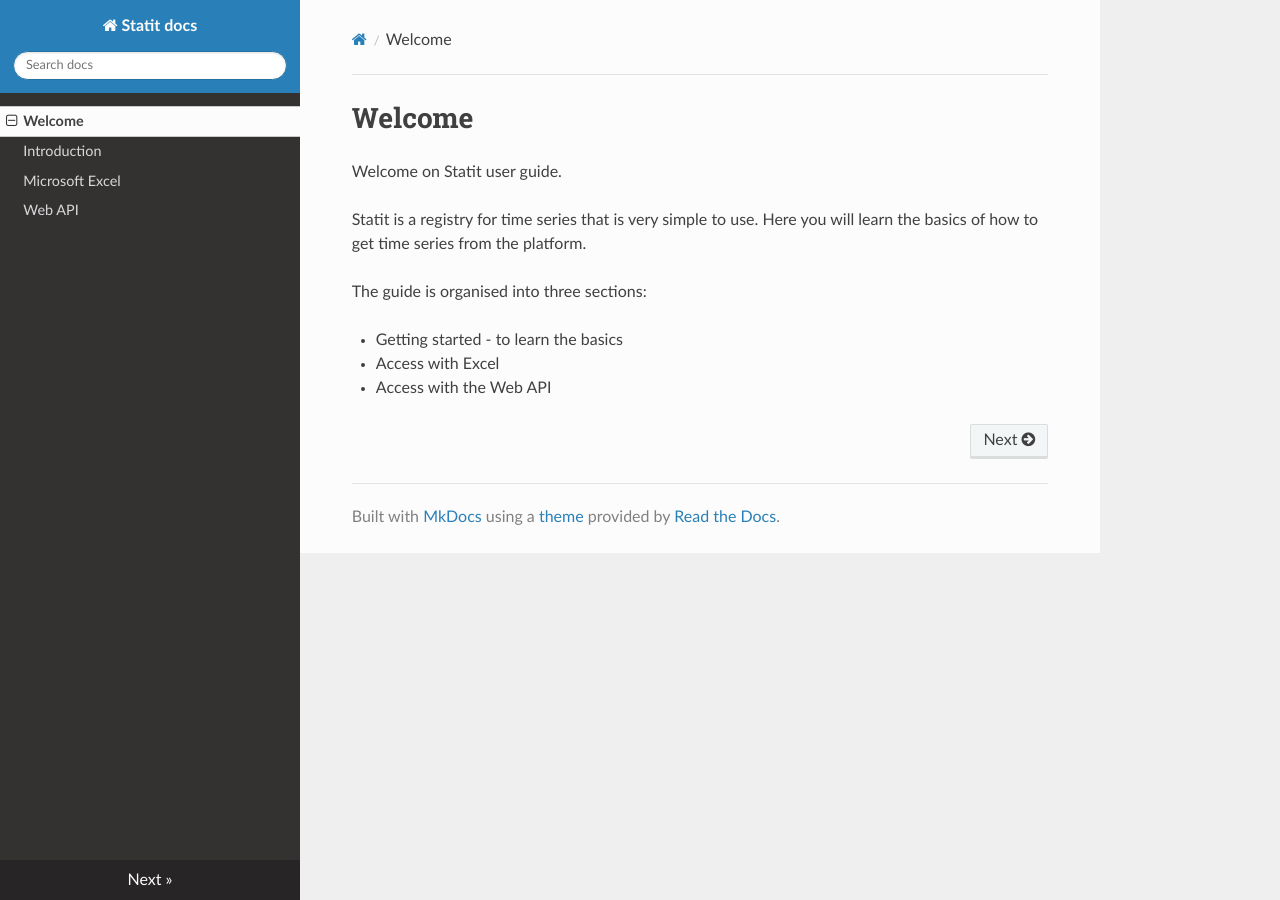
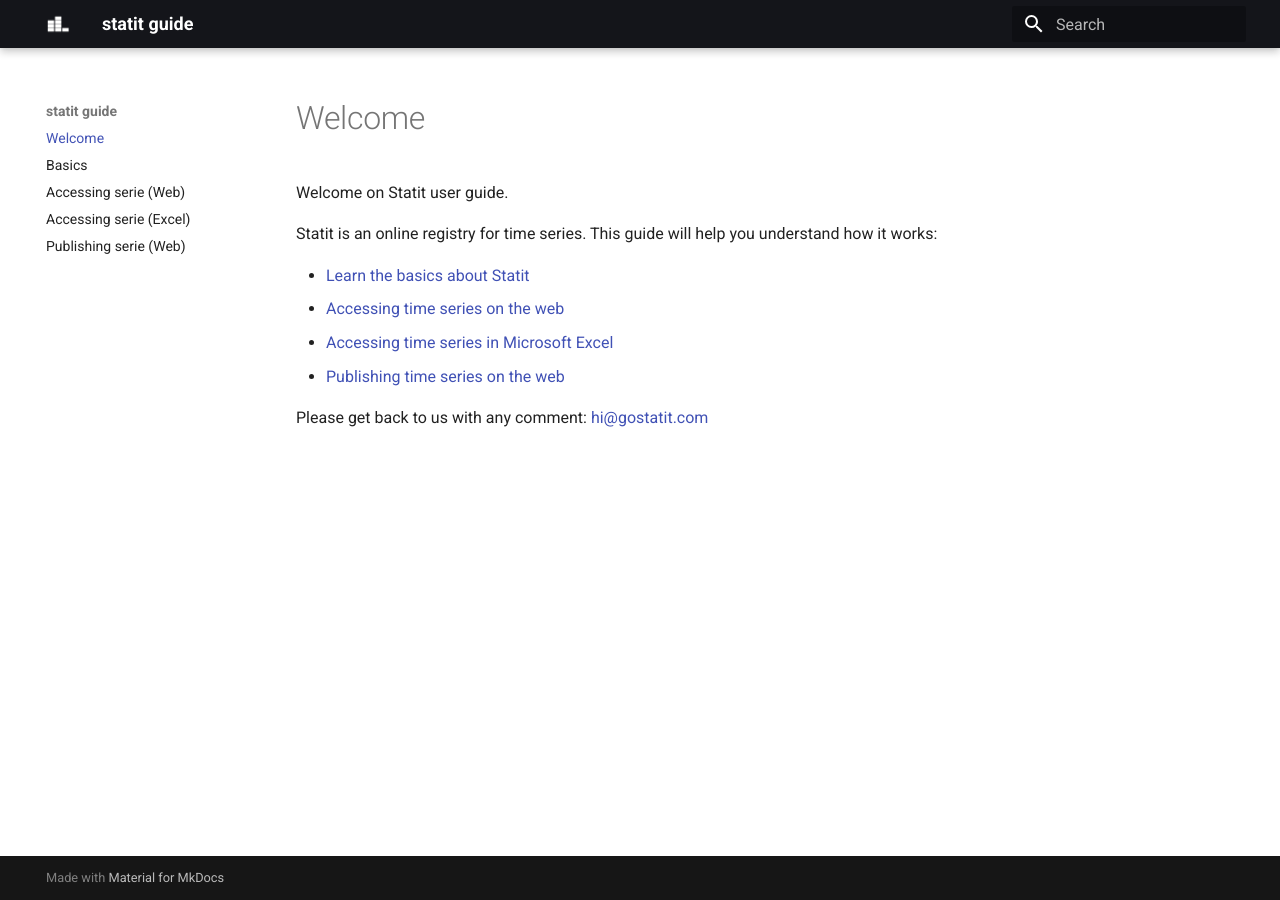
Before and after one commit to t-lm/statdocs, an MkDocs documentation site: the page built from docs/index.md, in a window 1280 px wide. Built offline with MkDocs 1.6.1 and Material for MkDocs 9.7.7, drawn with Linux system fonts in a browser that asks for light colours; nearby versions of some CDN libraries.

Commit message:
2021-03-01

```diff
--- a/docs/index.md
+++ b/docs/index.md
@@ -2,10 +2,11 @@
 
 Welcome on Statit user guide.
 
-Statit is a registry for time series that is very simple to use. Here you will learn the basics of how to get time series from the platform.
+Statit is an online registry for time series. This guide will help you understand how it works:
 
-The guide is organised into three sections:
+* [Learn the basics about Statit](intro.md)
+* [Accessing time series on the web](access-web.md)
+* [Accessing time series in Microsoft Excel](access-excel.md)
+* [Publishing time series on the web](publish-web.md)
 
-* Getting started - to learn the basics
-* Access with Excel
-* Access with the Web API
+Please get back to us with any comment: [hi@gostatit.com](mailto:hi@gostatit.com)
--- a/mkdocs.yml
+++ b/mkdocs.yml
@@ -1,7 +1,17 @@
-site_name: Statit docs
+site_name: statit guide
 nav:
     - Welcome: index.md
-    - Introduction: intro.md
-    - Microsoft Excel: excel.md
-    - Web API: api.md
-theme: readthedocs
+    - Basics: basics.md
+    - Accessing serie (Web): access-web.md
+    - Accessing serie (Excel): access-excel.md
+    - Publishing serie (Web): publish-web.md
+theme:
+  name: material
+  palette:
+    primary: black
+    accent: amber
+  logo: img/logo_statit_50_white.png
+  favicon: img/favicon.ico
+google_analytics:
+  - UA-XXXXXXXX-X
+  - auto
```
Also changed, not shown: docs/access-excel.md (added, +83 -0 lines), docs/access-web.md (added, +53 -0 lines), docs/basics.md (added, +41 -0 lines), docs/excel.md (deleted, +0 -53 lines), docs/intro.md (deleted, +0 -61 lines), docs/publish-web.md (added, +73 -0 lines), docs/access-api.md (renamed from docs/api.md), docs/img/logo_statit_50_white.png (added), docs/img/logo_statit_64.png (added), 1 other file.
